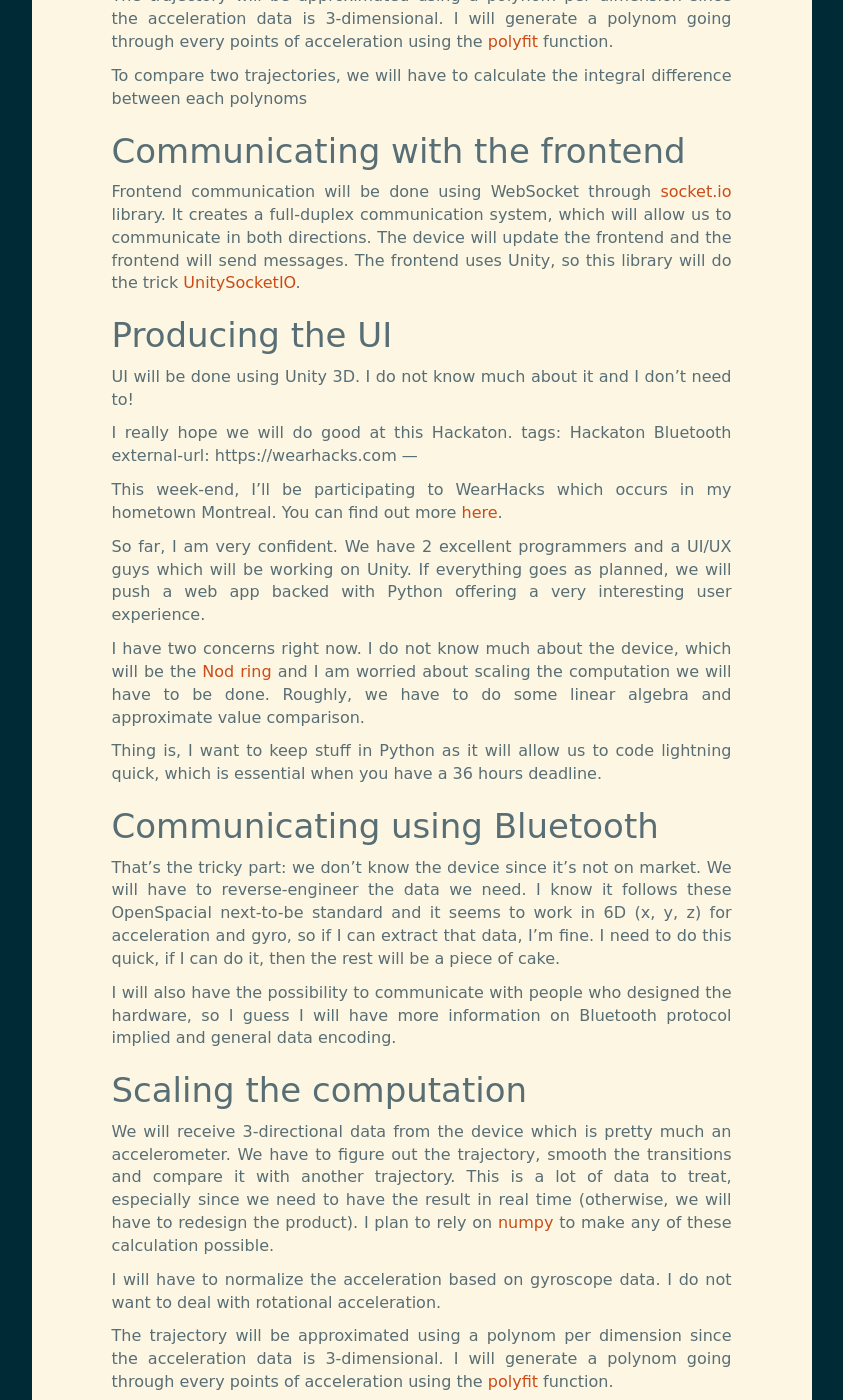
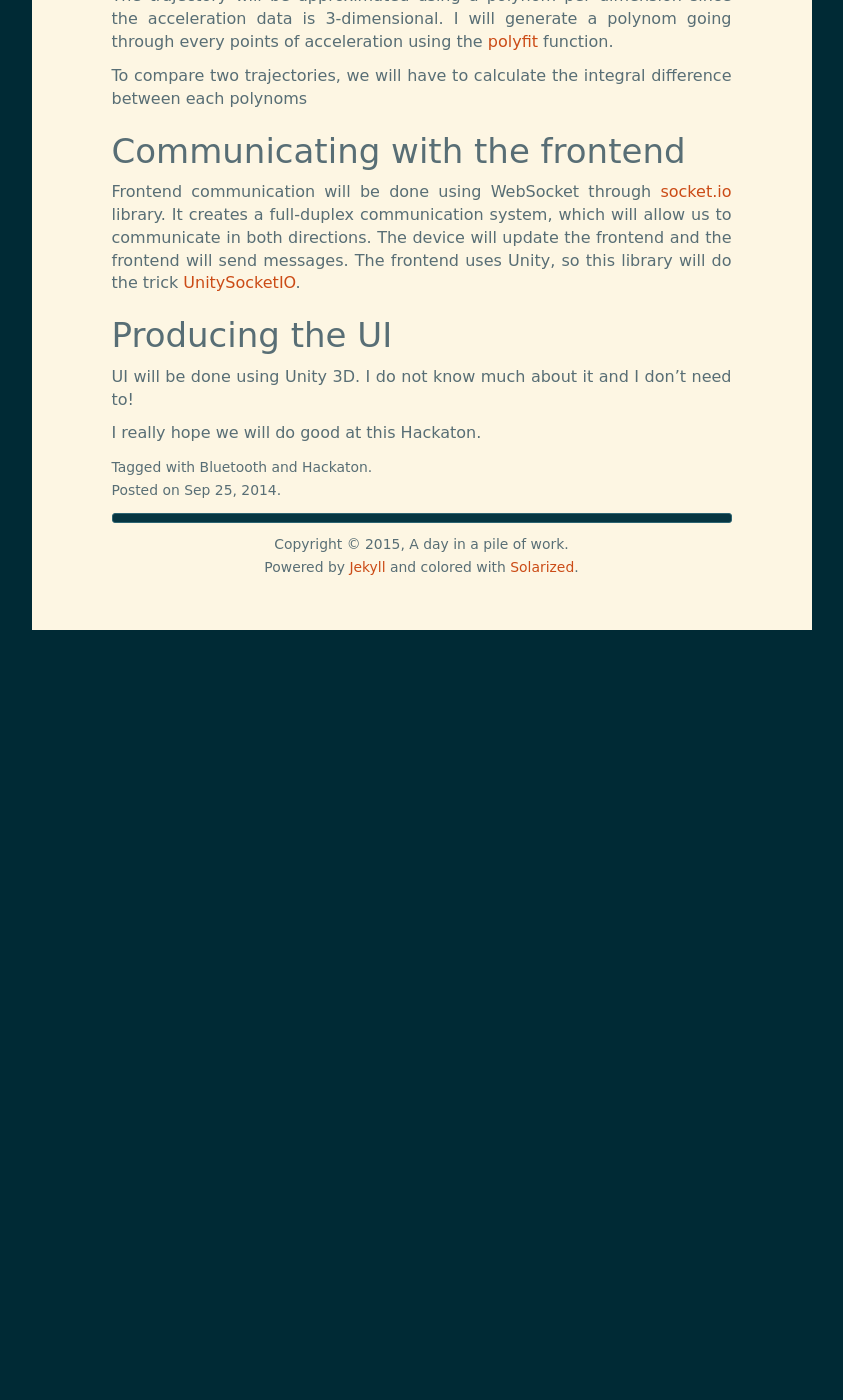
Before and after one commit to arteymix/arteymix.github.io, a Jekyll site: the page built from _posts/2014-09-25-doing-wearhacks.md, in a window 1280 px wide and 1400 px high, scrolled down 1505 px. Shown: the whole window, without its empty margins (316-1159 px from the left). Built offline with Jekyll 4.4.1, drawn with Linux system fonts in a browser that asks for light colours; some web fonts are replaced; comment, search, counter and statistics services are not loaded; after the commit the page ends 2135 px from its top, so only the background shows below that; some of the changed text lies outside the part shown.

Commit message:
General tags and Markdown improvments.

```diff
--- a/_posts/2014-09-25-doing-wearhacks.md
+++ b/_posts/2014-09-25-doing-wearhacks.md
@@ -1,9 +1,9 @@
 ---
 layout: post
 title: Doing WearHacks!
+external-url: https://wearhacks.com
 keywords: WearHacks, Hackaton, wearable, Nod ring, Bluetooth, Unity
-tags: Hackaton Bluetooth
-external-url: https://wearhacks.com
+tags: Bluetooth Hackaton
 ---
 
 This week-end, I'll be participating to WearHacks which occurs in my hometown
@@ -23,8 +23,10 @@
 Thing is, I want to keep stuff in Python as it will allow us to code lightning
 quick, which is essential when you have a 36 hours deadline.
 
+
 Communicating using Bluetooth
 -----------------------------
+
 That's the tricky part: we don't know the device since it's not on market. We
 will have to reverse-engineer the data we need. I know it follows these
 OpenSpacial next-to-be standard and it seems to work in 6D (x, y, z) for
@@ -35,8 +37,10 @@
 hardware, so I guess I will have more information on Bluetooth protocol implied
 and general data encoding.
 
+
 Scaling the computation
 -----------------------
+
 We will receive 3-directional data from the device which is pretty much an
 accelerometer. We have to figure out the trajectory, smooth the transitions and
 compare it with another trajectory. This is a lot of data to treat, especially
@@ -56,8 +60,10 @@
 To compare two trajectories, we will have to calculate the integral difference
 between each polynoms
 
+
 Communicating with the frontend
 -------------------------------
+
 Frontend communication will be done using WebSocket through
 [socket.io](http://socket.io/) library. It creates a full-duplex communication
 system, which will allow us to communicate in both directions. The device will
@@ -65,74 +71,10 @@
 Unity, so this library will do the trick
 [UnitySocketIO](https://github.com/NetEase/UnitySocketIO).
 
+
 Producing the UI
 ----------------
+
 UI will be done using Unity 3D. I do not know much about it and I don't need to!
 
 I really hope we will do good at this Hackaton.
-tags: Hackaton Bluetooth
-external-url: https://wearhacks.com
----
-
-This week-end, I'll be participating to WearHacks which occurs in my hometown
-Montreal. You can find out more [here](https://wearhacks.com).
-
-So far, I am very confident. We have 2 excellent programmers and a UI/UX guys
-which will be working on Unity. If everything goes as planned, we will push a
-web app backed with Python offering a very interesting user experience.
-
-I have two concerns right now. I do not know much about the device, which will
-be the [Nod ring](https://hellonod.com) and I am worried about scaling the
-computation we will have to be done. Roughly, we have to do some linear algebra
-and approximate value comparison.
-
-Thing is, I want to keep stuff in Python as it will allow us to code lightning
-quick, which is essential when you have a 36 hours deadline.
-
-Communicating using Bluetooth
------------------------------
-That's the tricky part: we don't know the device since it's not on market. We
-will have to reverse-engineer the data we need. I know it follows these
-OpenSpacial next-to-be standard and it seems to work in 6D (x, y, z) for
-acceleration and gyro, so if I can extract that data, I'm fine. I need to do
-this quick, if I can do it, then the rest will be a piece of cake.
-
-I will also have the possibility to communicate with people who designed the
-hardware, so I guess I will have more information on Bluetooth protocol implied
-and general data encoding.
-
-Scaling the computation
------------------------
-We will receive 3-directional data from the device which is pretty much an
-accelerometer. We have to figure out the trajectory, smooth the transitions and
-compare it with another trajectory. This is a lot of data to treat, especially
-since we need to have the result in real time (otherwise, we will have to
-redesign the product). I plan to rely on [numpy](http://www.numpy.org/) to make
-any of these calculation possible.
-
-I will have to normalize the acceleration based on gyroscope data. I do not want
-to deal with rotational acceleration.
-
-The trajectory will be approximated using a polynom per dimension since the
-acceleration data is 3-dimensional. I will generate a polynom going through
-every points of acceleration using the
-[polyfit](http://docs.scipy.org/doc/numpy/reference/generated/numpy.polyfit.html)
-function.
-
-To compare two trajectories, we will have to calculate the integral difference
-between each polynoms
-
-Communicating with the frontend
--------------------------------
-Frontend communication will be done using WebSocket through
-[socket.io](http://socket.io/) library. It creates a full-duplex communication
-system, which will allow us to communicate in both directions. The device will
-update the frontend and the frontend will send messages. The frontend uses
-Unity, so this library will do the trick
-[UnitySocketIO](https://github.com/NetEase/UnitySocketIO).
-
-Producing the UI
-----------------
-UI will be done using Unity 3D. I do not know much about it and I don't need to!
-
-I really hope we will do good at this Hackaton.
```
Also changed, not shown: _posts/2014-06-10-implementing-kohana-fragment-as-a-twig-extension.md (+1 -1 lines), _posts/2014-06-11-ruedesjuristes.md (+1 -1 lines), _posts/2014-08-18-kohana-makefile.md (+1 -1 lines), _posts/2014-09-25-use-ghdl-instad-of-quartus.md (+11 -4 lines), _posts/2015-01-20-just-discovered-zsh.md (+4 -1 lines).
